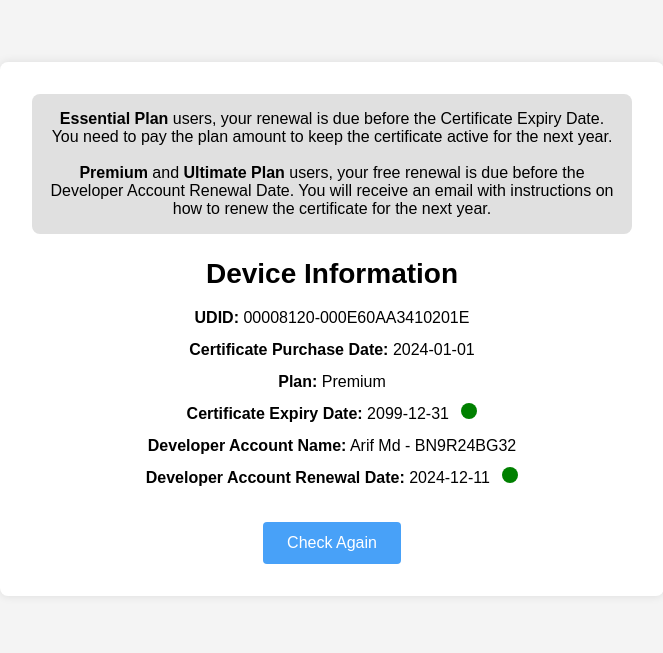
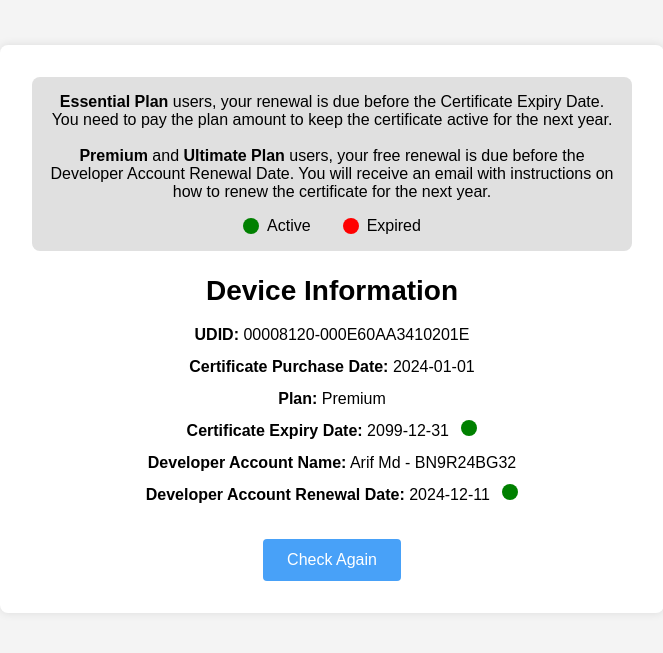
Before and after one commit to apptesters-org/p12check, a Flask app: template templates/info.html in a window 1280 px wide. Shown: the part 92-745 px from the top of the page, without its empty margins (308-971 px from the left). Run offline with Flask 2, Linux system fonts and the light colour scheme; the template is opened without the code that fills it: values that come from a table or form of the project are taken from there, others are empty; data comes from the database, SQL or seed files in the repository.

Commit message:
Update info.html

```diff
--- a/templates/info.html
+++ b/templates/info.html
@@ -65,6 +65,29 @@
         .info-text-box strong {
             font-weight: bold;
         }
+        .status-legend {
+            display: flex;
+            justify-content: center;
+            margin-top: 1rem;
+        }
+        .status-legend div {
+            display: flex;
+            align-items: center;
+            margin: 0 1rem;
+        }
+        .status-legend span {
+            display: inline-block;
+            width: 1rem;
+            height: 1rem;
+            border-radius: 50%;
+            margin-right: 0.5rem;
+        }
+        .status-legend .active {
+            background-color: green;
+        }
+        .status-legend .expired {
+            background-color: red;
+        }
         h2 {
             font-size: 1.75rem;
             margin-bottom: 1rem;
@@ -114,6 +137,14 @@
             <div class="info-text-box">
                 <strong>Essential Plan</strong> users, your renewal is due before the Certificate Expiry Date. You need to pay the plan amount to keep the certificate active for the next year.<br><br>
                 <strong>Premium</strong> and <strong>Ultimate Plan</strong> users, your free renewal is due before the Developer Account Renewal Date. You will receive an email with instructions on how to renew the certificate for the next year.
+                <div class="status-legend">
+                    <div>
+                        <span class="active"></span>Active
+                    </div>
+                    <div>
+                        <span class="expired"></span>Expired
+                    </div>
+                </div>
             </div>
             <h2>Device Information</h2>
             <p><strong>UDID:</strong> {{ device.udid }}</p>
```
